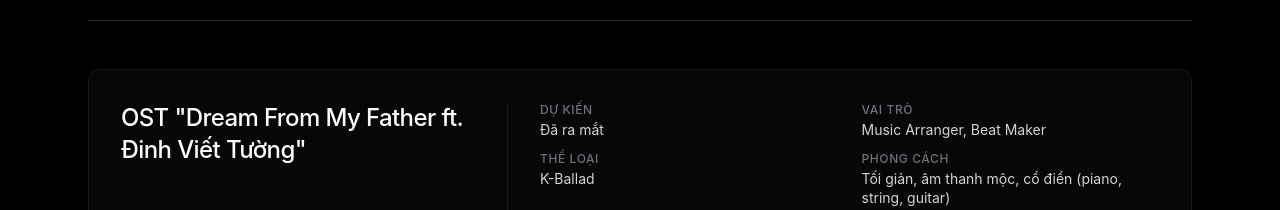
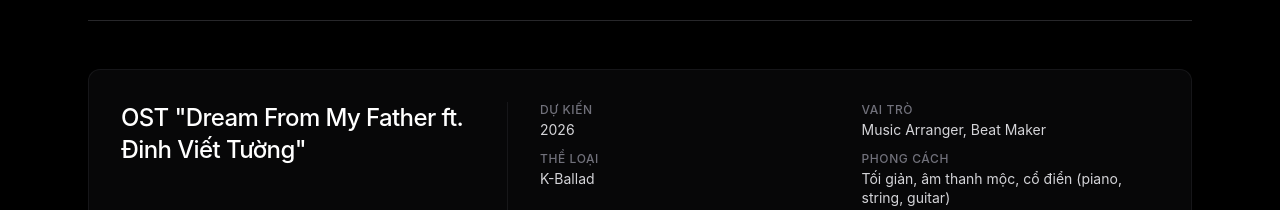
Before and after one commit to minhgtr25/Duc-Portfolio, a React (Vite) app: page / in a window 1280 px wide. Shown: the part 2897-3107 px from the top of the page. Built offline with nearby package versions, Linux system fonts and the light colour scheme.

Commit message:
fix(content): update demo tracking and release schedule

```diff
--- a/src/app/components/Demos.tsx
+++ b/src/app/components/Demos.tsx
@@ -23,7 +23,7 @@ const demos: DemoProject[] = [
       "https://drive.google.com/file/d/1NzszOEUFKVSYopq4TdXX5E4lch3lbvA6/view", // Thêm link video/demo thật vào đây
     audioSrc: "/audio/ballad 1 demo.mp3", // Link audio nháp
     info: [
-      { label: "Dự kiến", value: "Đã ra mắt" },
+      { label: "Dự kiến", value: "2026" },
       { label: "Vai trò", value: "Music Arranger, Beat Maker" },
       { label: "Thể loại", value: "K-Ballad" },
       {
```
